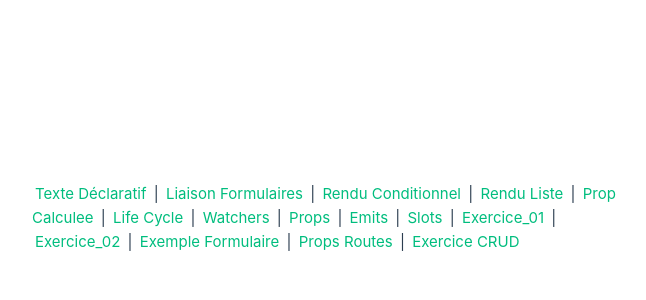
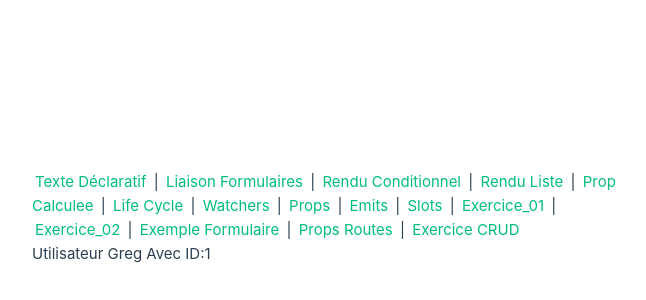
Before and after one commit to GregMarshall999/formation-vue-3, a Vue app: page /exempleDetails/1/Greg in a window 1280 px wide. Shown: the part 182-482 px from the top of the page, without its empty margins (0-646 px from the left). Built offline with nearby package versions, Linux system fonts and the light colour scheme.

Commit message:
props routing multiple

```diff
--- a/src/router/index.js
+++ b/src/router/index.js
@@ -92,7 +92,7 @@ const routes = [
         component: PropsRoutes
     },
     {
-        path: '/exempleDetails/:id',
+        path: '/exempleDetails/:id/:nom',
         name: 'ExDetails',
         component: Details,
         props: true
--- a/src/vue/Details.vue
+++ b/src/vue/Details.vue
@@ -1,6 +1,6 @@
 <template>
 
-    <p>Utilisateur {{ id }}</p>
+    <p>Utilisateur {{ nom }} Avec ID:{{ id }}</p>
 
 </template>
 
@@ -9,6 +9,7 @@
 export default {
     props: {
         id: String,
+        nom: String
     }
 }
 
--- a/src/vue/PropsRoutes.vue
+++ b/src/vue/PropsRoutes.vue
@@ -1,5 +1,5 @@
 <template>
-<router-link :to="{ name: 'ExDetails', params: { id: details.id } }">Détails</router-link>
+<router-link :to="{ name: 'ExDetails', params: { id: details.id, nom: details.nom } }">Détails</router-link>
 </template>
 
 <script>
@@ -9,7 +9,7 @@ export default {
         return {
             details: {
                 id: 1,
-                nom: 'moi'
+                nom: 'Greg'
             }
         }
     }
```
